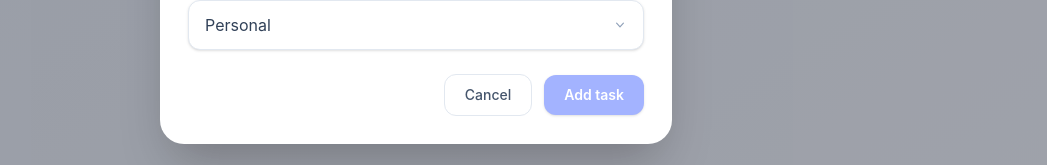
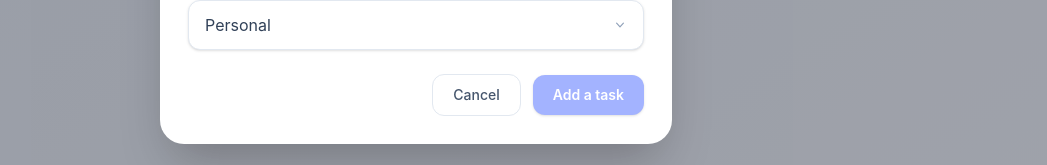
Before and after one commit to hoangngoclam/todo-app-with-jules-google, a React (Vite) app: page / in a window 1280 px wide. Both pictures are taken after a click on the button "Add task". Shown: the part 461-626 px from the top of the page, without its empty margins (224-1271 px from the left). Built offline with nearby package versions, Linux system fonts and the light colour scheme.

Commit message:
test deploy

```diff
--- a/src/components/AddTask.tsx
+++ b/src/components/AddTask.tsx
@@ -158,7 +158,7 @@ const AddTask: React.FC = () => {
                 disabled={!isValidTask}
                 className="rounded-xl bg-indigo-600 px-5 py-2.5 text-sm font-semibold text-white shadow-sm transition hover:bg-indigo-700 disabled:cursor-not-allowed disabled:bg-indigo-300"
               >
-                Add task
+                Add a task
               </button>
             </div>
           </form>
```
